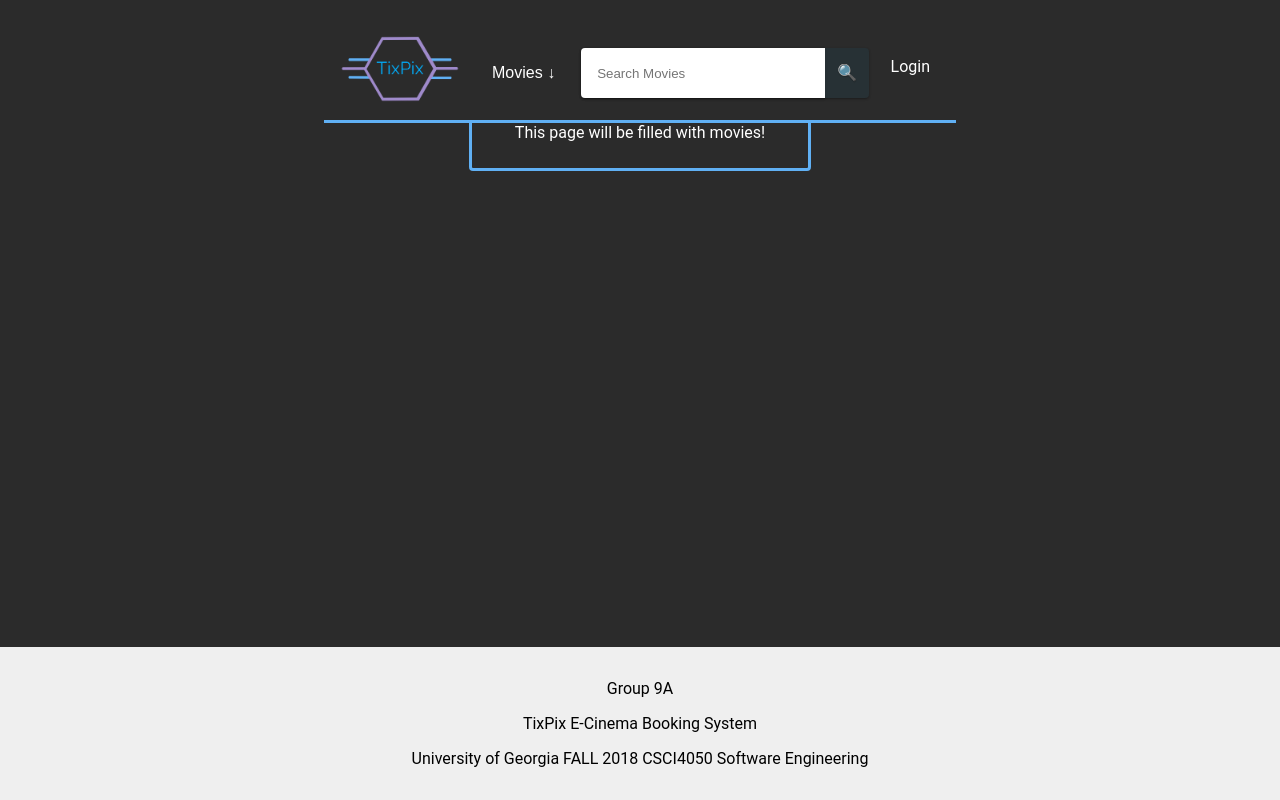
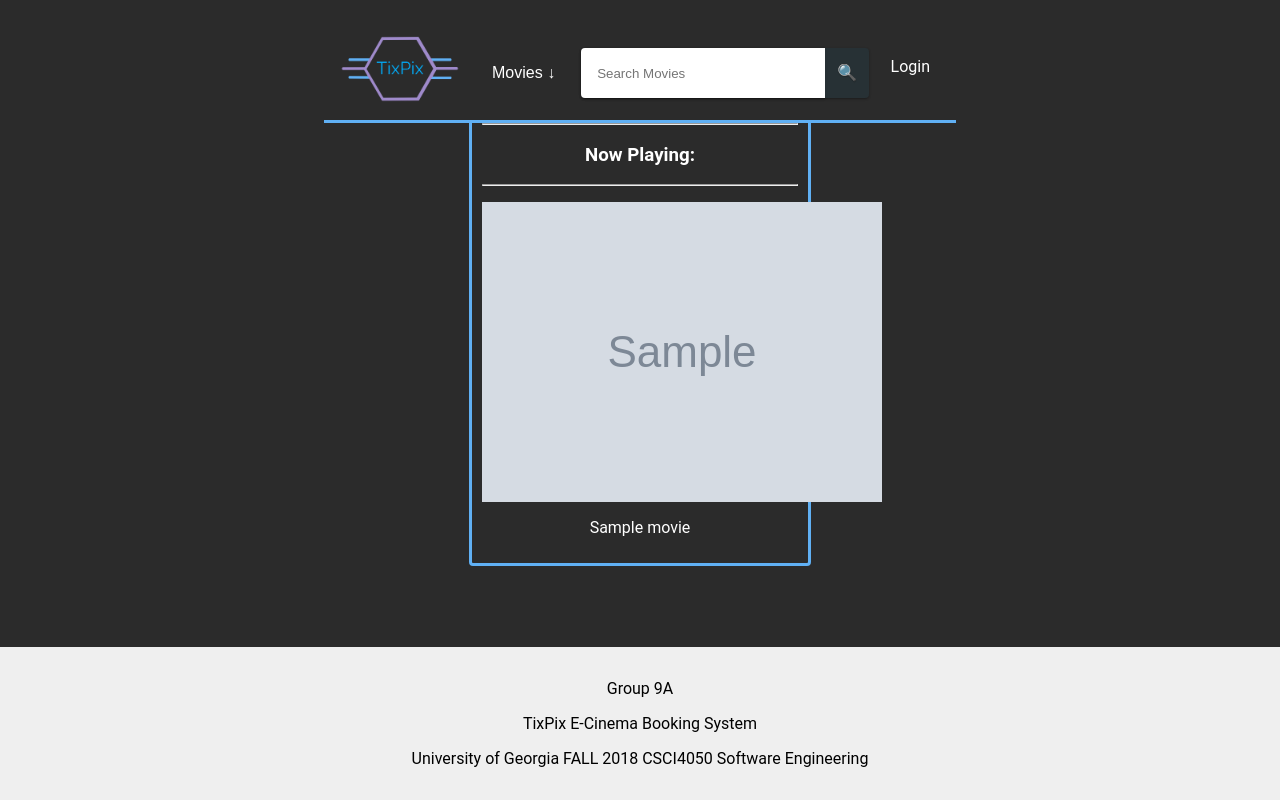
Before and after one commit to SJPark94/cinema_system, a Django app: template cinema_system/userAccount/templates/homepage/index.html in a window 1280 px wide. Run offline with Django 3.2, Linux system fonts and the light colour scheme; the template is opened without the code that fills it: most values are stand-ins (such as "Sample title", 1, 10 or a date in 2020); grey boxes marked "Sample" are stand-in pictures.

Commit message:
pull index from master

```diff
--- a/cinema_system/userAccount/templates/homepage/index.html
+++ b/cinema_system/userAccount/templates/homepage/index.html
@@ -3,6 +3,7 @@
 <head>
     <link href="https://fonts.googleapis.com/icon?family=Material+Icons" rel="stylesheet">
     <link rel="stylesheet" type="text/css" href="{% static 'login/style.css' %}">
+    <link rel="stylesheet" type="text/css" href="{% static 'movie_css/movie_page.css' %}">
     <meta charset='UTF-8'>
     <title>TixPix Movies</title>
     <link rel="icon" href="{% static 'pictures/cinema_logo.png' %}" alt="main logo" id="cinemalogo">
@@ -37,13 +38,23 @@
                     {% csrf_token %}
                     <!--<li style="margin-top: 15px; padding-right: 10px; float: right;"><a href="{% url 'logout' %}">Log Out</a></li>-->
                     <li style="margin-top: 15px; padding-right: 15px; float: right;">
+                        {% if user.is_superuser %}
                         <div class="dropdown">
-                            <button class="dropbtn"><a>{{ user.first_name }} {{ user.last_name }}</a> &darr;</button>
+                            <button class="dropbtn"><a>{{ user.first_name }} {{ user.last_name }}</a></button>
                             <div class="dropdown-content">
-                                <a href="http://127.0.0.1:8000/accounts/viewProfile">Profile</a>
+                                <a href="http://127.0.0.1:8000/admin">Admin Portal</a>
                                 <a href="{% url 'logout' %}">Log Out</a>
                             </div>
                         </div>
+                        {% else %}
+                        <div class="dropdown">
+                            <button class="dropbtn"><a>{{ user.first_name }} {{ user.last_name }}</a>   </button>
+                            <div class="dropdown-content">
+                                <a href="http://127.0.0.1:8000/accounts/viewProfile/">Profile</a>
+                                <a href="{% url 'logout' %}">Log Out</a>
+                            </div>
+                        </div>
+                        {% endif %}
                     </li>
                     {% else %}
                     {% csrf_token %}
@@ -53,16 +64,18 @@
                     {% endblock %}
                 </ul>
             </div>
-                {% if user.is_superuser %}
+
                     <div class="smallcontainer">
-                        <p>ADMIN PAGE WILL BE HERE</p>
+                    <div class="nowplayingbar"><hr><h3>Now Playing:</h3><hr></div>
+                        <div class="movieListing">
+                            {% for movie in movies %}
+                            <p><a href="http://127.0.0.1:8000/movies/{{ movie.title }}">
+                            <img id="poster" src="{{movie.poster}}" alt="how to train your dragon movie poster">
+                            </a></p>
+                            <p> {{ movie.title }} </p>
+                            {% endfor %}
+                        </div>
                     </div>
-                {% else %}
-                    <div class="smallcontainer">
-                        <p>This page will be filled with movies!</p>
-                    </div>
-                 {% endif %}
-
         </div>
     </body>
     <div class='footer'>
```
